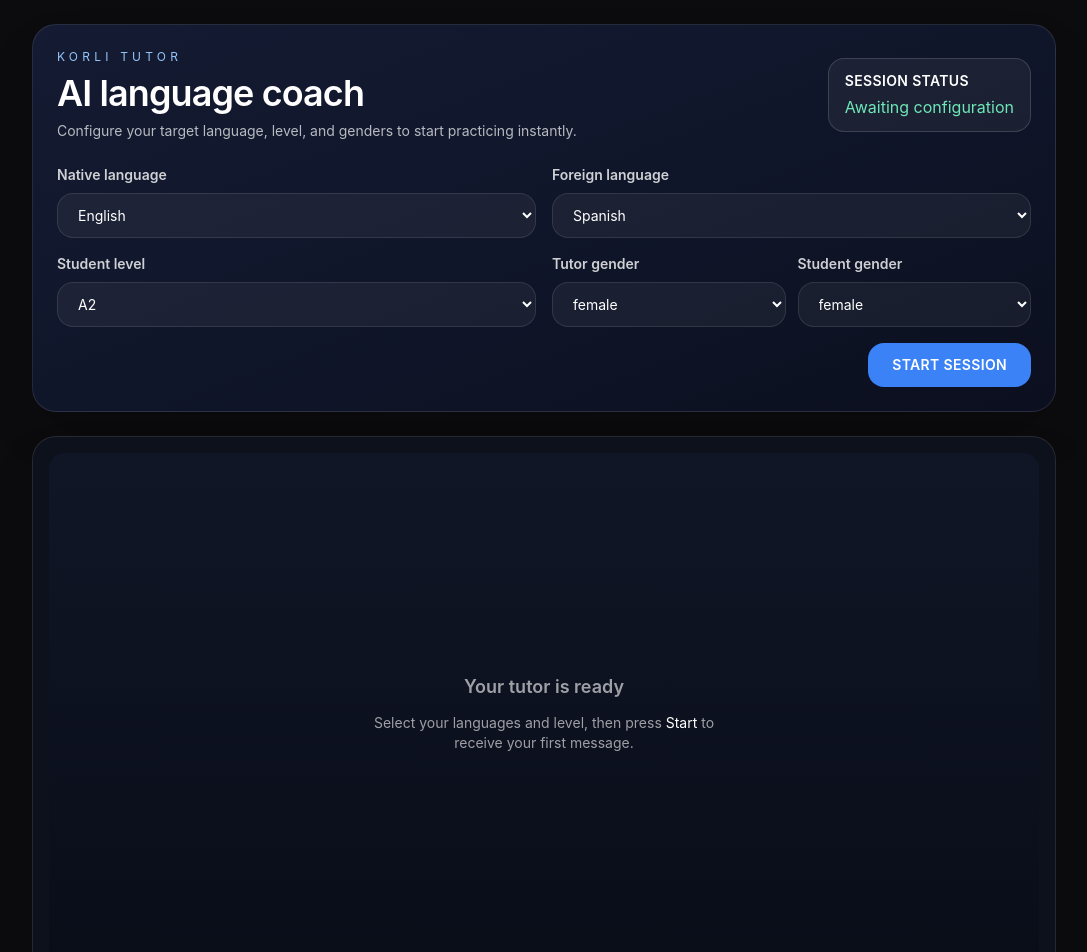
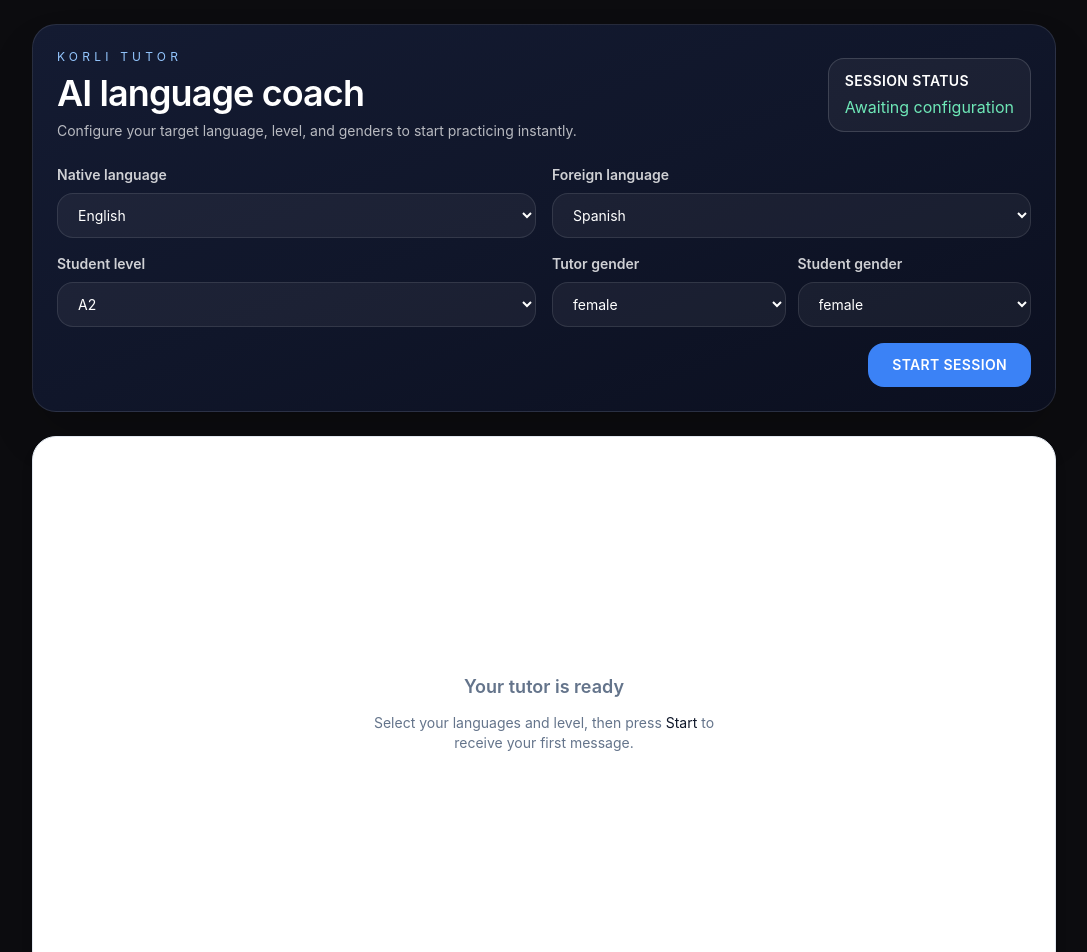
Before and after one commit to wiggam/korli-fe, a React app: page / in a window 1280 px wide. Shown: the top 952 px of the page, without its empty margins (96-1183 px from the left). Built offline with nearby package versions, Linux system fonts and the light colour scheme; the HTML template or start-up script is replaced by a standard one.

Commit message:
fix(chat): show the same size for all chat options (translate, play audio, play your message, play orriginal recording, etc)

```diff
--- a/src/components/AudioPlayer.tsx
+++ b/src/components/AudioPlayer.tsx
@@ -103,7 +103,7 @@ export const AudioPlayer = ({
   const toneClasses =
     tone === 'dark'
       ? 'bg-white/10 text-white border border-white/20 hover:bg-white/20 focus-visible:ring-white/30'
-      : 'bg-korli-dark/10 text-korli-dark border border-korli-border hover:bg-white focus-visible:ring-korli-border';
+      : 'bg-white text-slate-700 hover:bg-gray-100 focus-visible:ring-gray-300';
 
   return (
     <button
--- a/src/components/ChatWindow.tsx
+++ b/src/components/ChatWindow.tsx
@@ -31,16 +31,16 @@ export const ChatWindow = ({
   }, [messages]);
 
   return (
-    <section className="flex flex-col rounded-3xl border border-white/10 bg-[#0d111b] p-4 shadow-2xl">
+    <section className="flex flex-col rounded-3xl border border-slate-200 bg-white p-4 shadow-lg">
       <div
         ref={scrollRef}
-        className="relative h-[420px] w-full overflow-y-auto rounded-2xl bg-gradient-to-b from-[#111627] to-[#090d18] p-4 sm:h-[520px]"
+        className="relative h-[420px] w-full overflow-y-auto rounded-2xl bg-white p-4 sm:h-[520px]"
       >
         {messages.length === 0 ? (
-          <div className="flex h-full flex-col items-center justify-center gap-3 text-center text-white/60">
+          <div className="flex h-full flex-col items-center justify-center gap-3 text-center text-slate-500">
             <p className="text-lg font-semibold">Your tutor is ready</p>
             <p className="text-sm max-w-sm">
-              Select your languages and level, then press <span className="text-white">Start</span> to
+              Select your languages and level, then press <span className="text-slate-900">Start</span> to
               receive your first message.
             </p>
           </div>
@@ -88,7 +88,7 @@ export const ChatWindow = ({
       </div>
 
       {isStreaming && (
-        <div className="mt-3 flex items-center gap-2 text-sm text-white/70">
+        <div className="mt-3 flex items-center gap-2 text-sm text-slate-600">
           <span className="h-2 w-2 animate-pulse rounded-full bg-emerald-400" />
           Waiting for the tutor to finish responding…
         </div>
--- a/src/components/MessageBubble.tsx
+++ b/src/components/MessageBubble.tsx
@@ -43,10 +43,10 @@ const IconButton = ({
 	<button
 		type="button"
 		onClick={onClick}
-		className={`inline-flex items-center gap-1.5 rounded-lg border px-3 py-1.5 text-xs font-medium transition ${
+		className={`inline-flex h-9 items-center gap-2 rounded-full bg-white px-3 text-xs font-medium transition ${
 			active
-				? 'border-blue-300 bg-blue-50 text-blue-700 hover:bg-blue-100'
-				: 'border-slate-300 bg-white text-slate-700 hover:bg-slate-50'
+				? 'bg-gray-100 text-blue-700 hover:bg-gray-200'
+				: 'text-slate-700 hover:bg-gray-100'
 		}`}
 	>
 		{icon}
@@ -61,11 +61,11 @@ const UserMessage = ({ message }: { message: ChatMessage }) => {
 	return (
 		<div className="flex justify-end">
 			<div className="flex flex-col items-end gap-2 max-w-[85%] sm:max-w-[70%]">
-				<div className="rounded-3xl bg-gradient-to-br from-blue-500 to-blue-600 px-4 py-3 text-sm leading-relaxed text-white shadow-md sm:text-base">
+				<div className="rounded-3xl bg-blue-100 px-4 py-3 text-sm leading-relaxed text-blue-900 shadow-sm sm:text-base">
 					<p className="whitespace-pre-wrap">{message.content}</p>
 					{message.status === 'transcribing' && (
-						<span className="mt-2 inline-flex items-center gap-2 text-xs text-white/90">
-							<span className="h-2 w-2 animate-ping rounded-full bg-white" />
+						<span className="mt-2 inline-flex items-center gap-2 text-xs text-blue-700">
+							<span className="h-2 w-2 animate-ping rounded-full bg-blue-600" />
 							Transcribing audio…
 						</span>
 					)}
```
